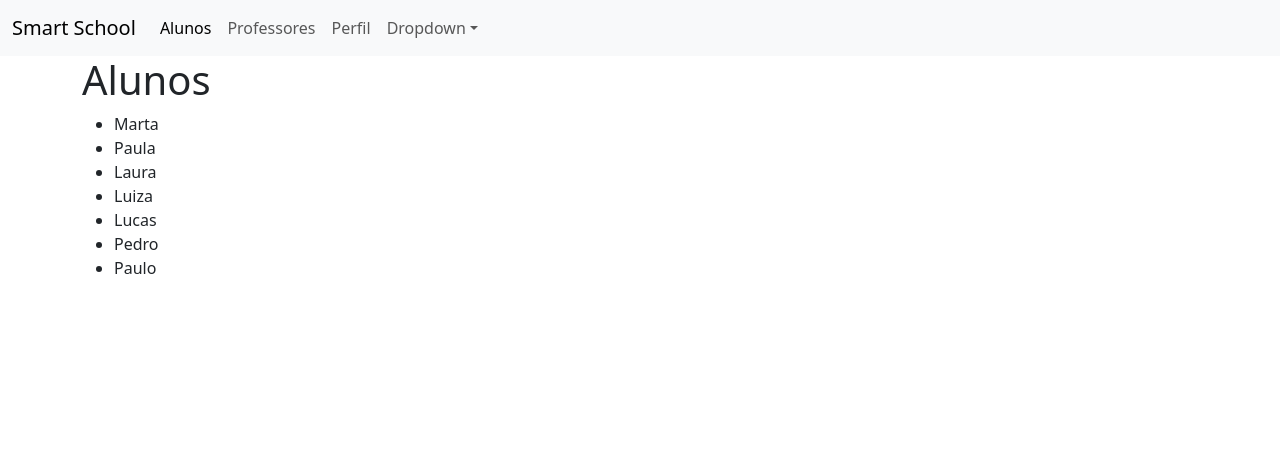
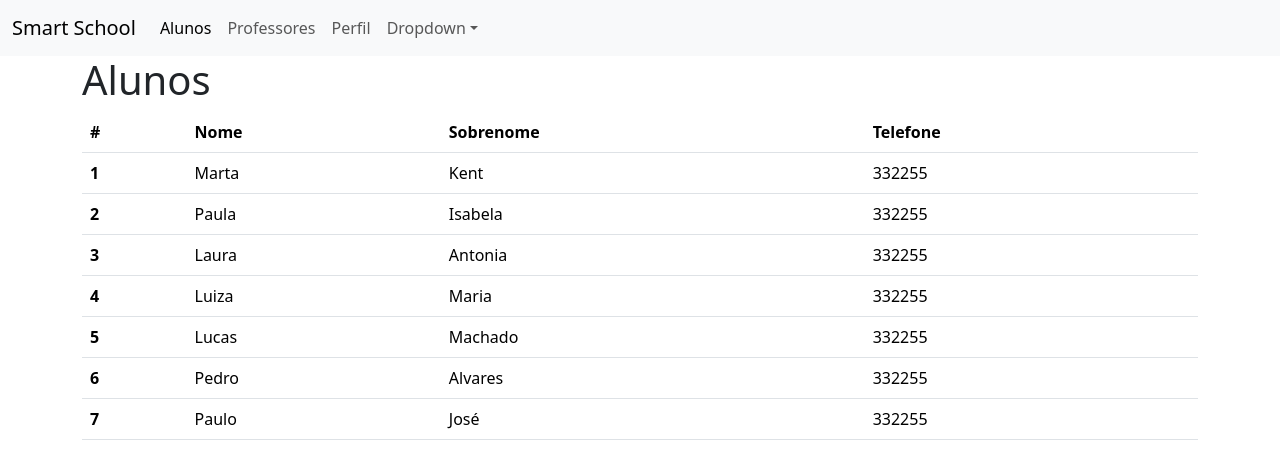
Before and after one commit to kelvin-feltrin/SmartSchool, an Angular app in the folder SmartSchool/: page /alunos in a window 1280 px wide. Shown: the top 468 px of the page. Built offline with nearby package versions, Linux system fonts and the light colour scheme.

Commit message:
Tabela Bootstrap

```diff
--- a/SmartSchool/src/app/alunos/alunos.component.html
+++ b/SmartSchool/src/app/alunos/alunos.component.html
@@ -1,4 +1,21 @@
 <app-titulo [titulo]="titulo"></app-titulo>
-<ul>
-    <li *ngFor="let aluno of alunos">{{aluno.nome}}</li>
-</ul>
+
+<table class="table">
+    <thead class="thead-light">
+        <tr>
+            <th scope="col">#</th>
+            <th scope="col">Nome</th>
+            <th scope="col">Sobrenome</th>
+            <th scope="col">Telefone</th>
+        </tr>
+    </thead>
+    <tbody>
+        <tr *ngFor="let aluno of alunos">
+            <th scope="row">{{aluno.id}}</th>
+            <td>{{aluno.nome}}</td>
+            <td>{{aluno.sobrenome}}</td>
+            <td>{{aluno.telefone}}</td>
+        </tr>
+        <tr>
+    </tbody>
+</table>
--- a/SmartSchool/src/app/alunos/alunos.component.ts
+++ b/SmartSchool/src/app/alunos/alunos.component.ts
@@ -10,13 +10,13 @@
   titulo = 'Alunos';
 
   alunos = [
-    { nome: 'Marta' },
-    { nome: 'Paula' },
-    { nome: 'Laura' },
-    { nome: 'Luiza' },
-    { nome: 'Lucas' },
-    { nome: 'Pedro' },
-    { nome: 'Paulo' }
+    { id: 1, nome: 'Marta', sobrenome: 'Kent', telefone: 332255 },
+    { id: 2, nome: 'Paula', sobrenome: 'Isabela', telefone: 332255 },
+    { id: 3, nome: 'Laura', sobrenome: 'Antonia', telefone: 332255 },
+    { id: 4, nome: 'Luiza', sobrenome: 'Maria', telefone: 332255 },
+    { id: 5, nome: 'Lucas', sobrenome: 'Machado', telefone: 332255 },
+    { id: 6, nome: 'Pedro', sobrenome: 'Alvares', telefone: 332255 },
+    { id: 7, nome: 'Paulo', sobrenome: 'José', telefone: 332255 }
   ];
   constructor() { }
 
--- a/SmartSchool/src/app/professores/professores.component.html
+++ b/SmartSchool/src/app/professores/professores.component.html
@@ -1,4 +1,19 @@
 <app-titulo [titulo]="titulo"></app-titulo>
-<ul>
-    <li *ngFor="let professor of professores">{{professor.nome}}</li>
-</ul>
+
+<table class="table">
+    <thead class="thead-light">
+        <tr>
+            <th scope="col">#</th>
+            <th scope="col">Nome</th>
+            <th scope="col">Disciplina</th>
+        </tr>
+    </thead>
+    <tbody>
+        <tr *ngFor="let professor of professores">
+            <th scope="row">{{professor.id}}</th>
+            <td>{{professor.nome}}</td>
+            <td>{{professor.disciplina}}</td>
+        </tr>
+        <tr>
+    </tbody>
+</table>
--- a/SmartSchool/src/app/professores/professores.component.ts
+++ b/SmartSchool/src/app/professores/professores.component.ts
@@ -9,12 +9,12 @@
 
   public titulo = 'Professores';
 
-  professores = [
-    { nome: 'Lauro' },
-    { nome: 'Roberto' },
-    { nome: 'Ronaldo' },
-    { nome: 'Rodrigo' },
-    { nome: 'Alexandre' }
+  public professores = [
+    { id: 1, nome: 'Lauro', disciplina: 'Matemática' },
+    { id: 2, nome: 'Roberto', disciplina: 'Física' },
+    { id: 3, nome: 'Ronaldo', disciplina: 'Português' },
+    { id: 4, nome: 'Rodrigo', disciplina: 'Inglês' },
+    { id: 5, nome: 'Alexandre', disciplina: 'Programação' }
   ]
 
   constructor() { }
```
